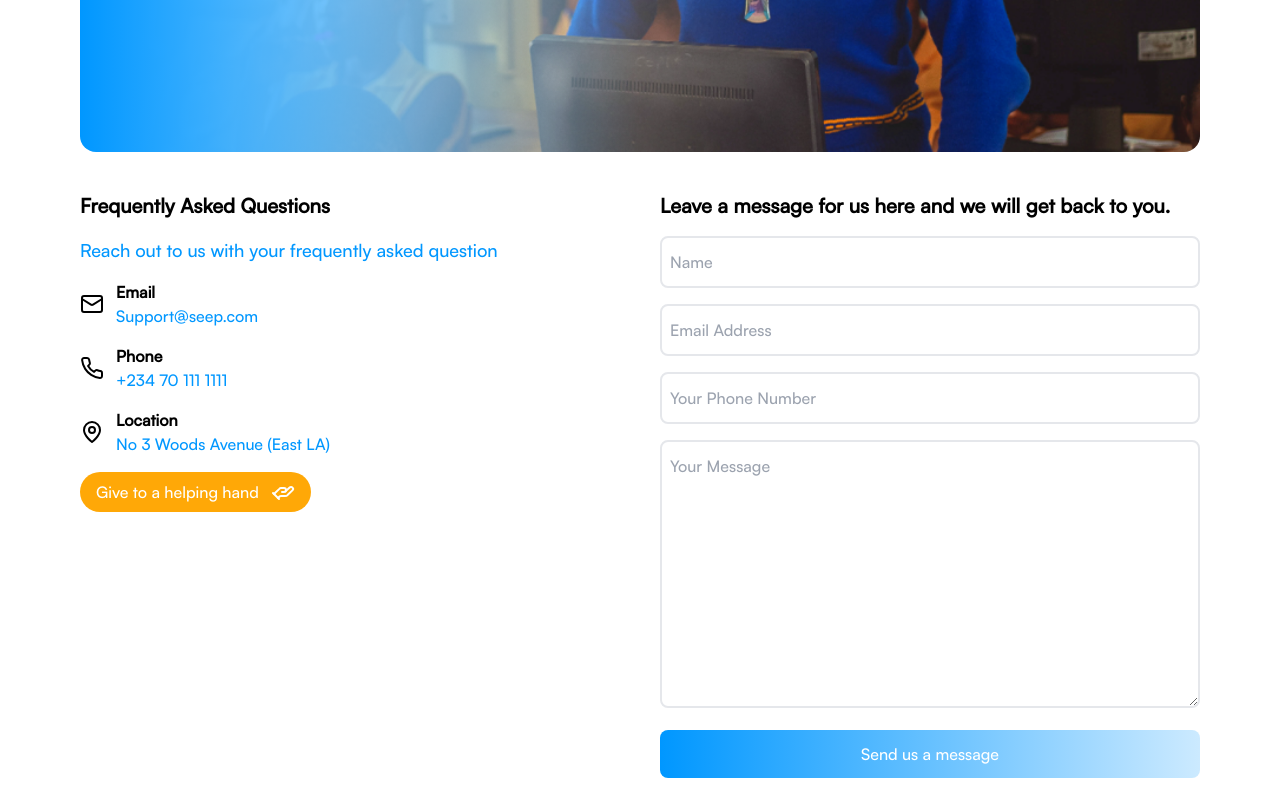
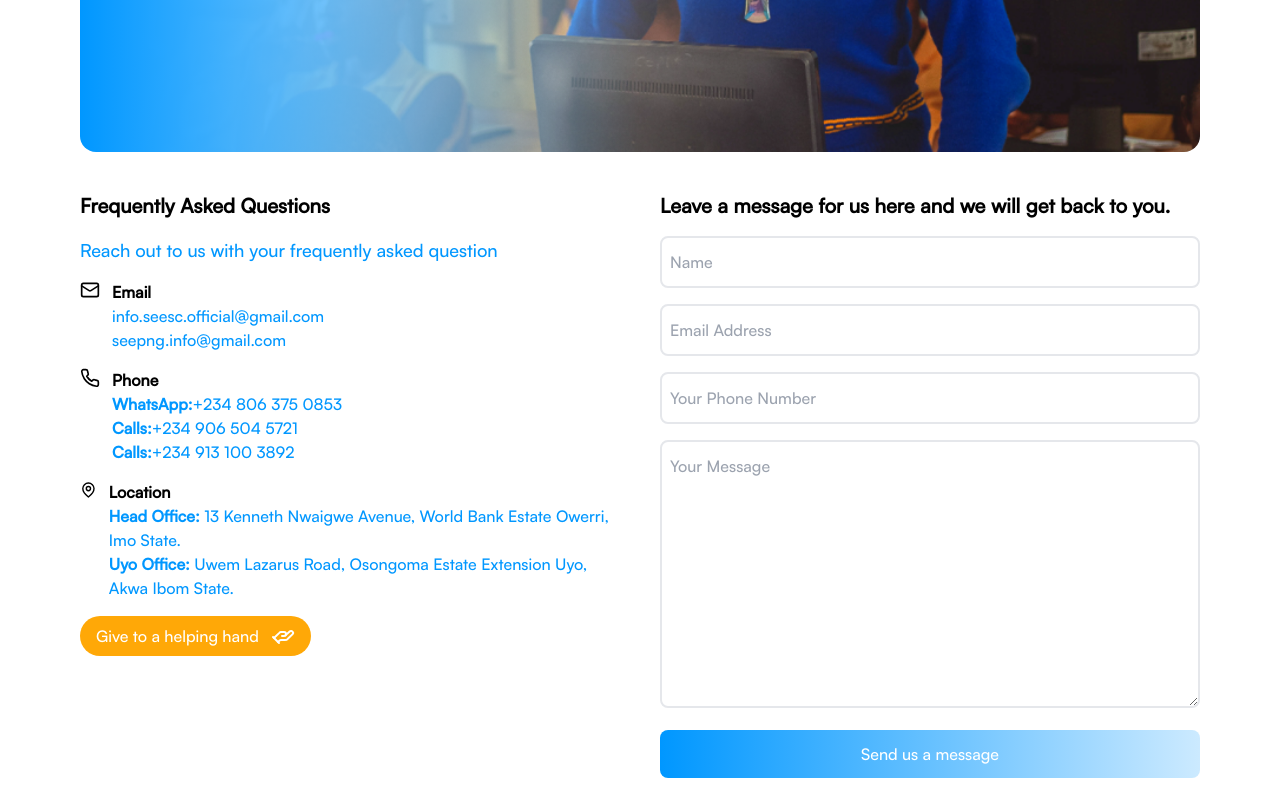
Before and after one commit to Austinobravo/seep, a Next.js app: page /contact in a window 1280 px wide. Shown: the part 544-1341 px from the top of the page. Built offline with nearby package versions, Linux system fonts and the light colour scheme.

Commit message:
Updated contacts

```diff
--- a/app/(contact)/contact/_components/ContactDetails.tsx
+++ b/app/(contact)/contact/_components/ContactDetails.tsx
@@ -2,31 +2,36 @@
 import {  Mail, MapPin, Phone } from 'lucide-react'
 import React from 'react'
 import DonateModal from './DonateModal'
+import Link from 'next/link'
 
 const ContactDetails = () => {
   return (
     <section className='py-10 space-y-4'>
         <h2 className='font-bold text-xl'>Frequently Asked Questions</h2>
         <p className='text-lg seep-text-color'>Reach out to us with your frequently asked question</p>
-        <div className='flex items-center gap-x-3'>
-            <Mail/>
+        <div className='flex items-start gap-x-3'>
+            <Mail className='w-5 h-5'/>
             <div>
                 <h3 className='font-bold'>Email</h3>
-                <p className='seep-text-color'>Support@seep.com</p>
+                <p className='seep-text-color'><Link href={`mailto:info.seesc.official@gmail.com`}>info.seesc.official@gmail.com</Link></p>
+                <p className='seep-text-color'><Link href={`mailto:seepng.info@gmail.com`}>seepng.info@gmail.com</Link></p>
             </div>
         </div>
-        <div className='flex items-center gap-x-3'>
-            <Phone/>
+        <div className='flex items-start gap-x-3'>
+            <Phone className='w-5 h-5'/>
             <div>
                 <h3 className='font-bold'>Phone</h3>
-                <p className='seep-text-color'>+234 70 111 1111</p>
+                <p className='seep-text-color'><Link href={`tel:+234 806 375 0853`}><span className='font-bold'>WhatsApp:</span>+234 806 375 0853</Link></p>
+                <p className='seep-text-color'><Link href={`tel:+234 906 504 5721`}><span className='font-bold'>Calls:</span>+234 906 504 5721</Link></p>
+                <p className='seep-text-color'><Link href={`tel:+234 913 100 3892`}><span className='font-bold'>Calls:</span>+234 913 100 3892</Link></p>
             </div>
         </div>
-        <div className='flex items-center gap-x-3'>
-            <MapPin/>
+        <div className='flex items-start gap-x-3'>
+            <MapPin className='w-5 h-5'/>
             <div>
                 <h3 className='font-bold'>Location</h3>
-                <p className='seep-text-color'>No 3 Woods Avenue (East LA)</p>
+                <p className='seep-text-color'><span className='font-bold'>Head Office:</span> 13 Kenneth Nwaigwe Avenue, World Bank Estate Owerri, Imo State.</p>
+                <p className='seep-text-color'><span className='font-bold'>Uyo Office:</span> Uwem Lazarus Road, Osongoma Estate Extension Uyo, Akwa Ibom State.</p>
             </div>
         </div>
         <div>
```
